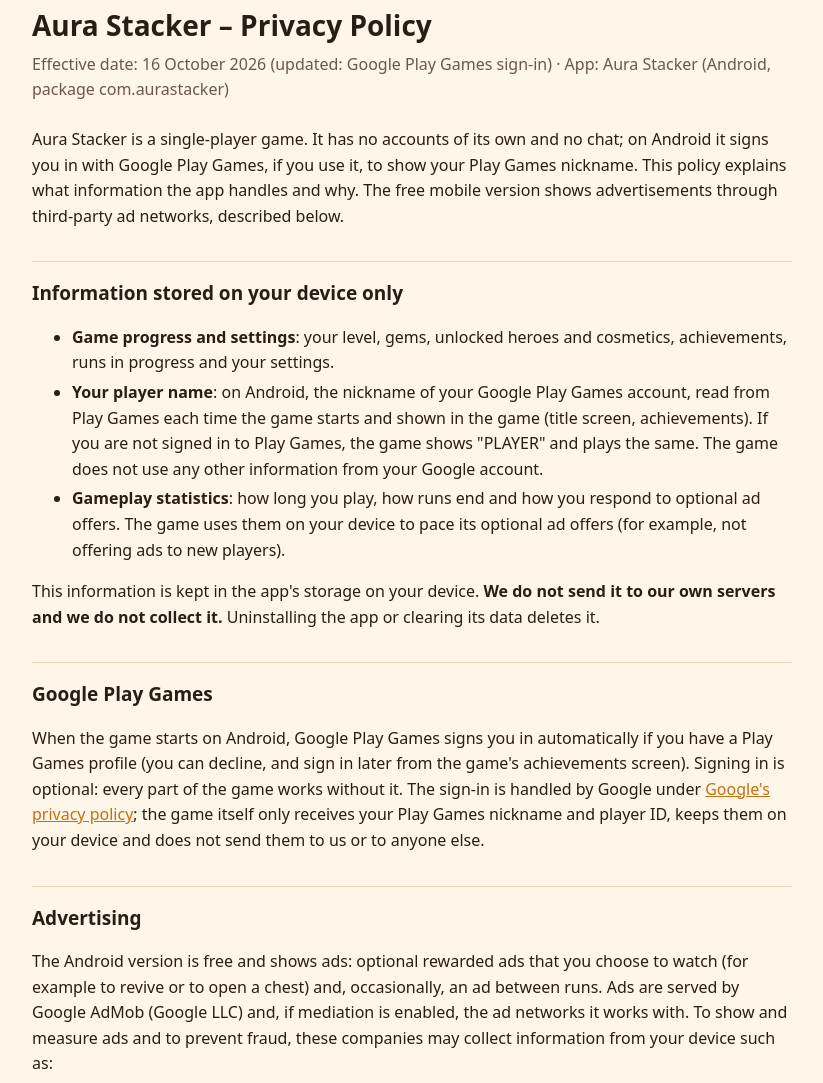
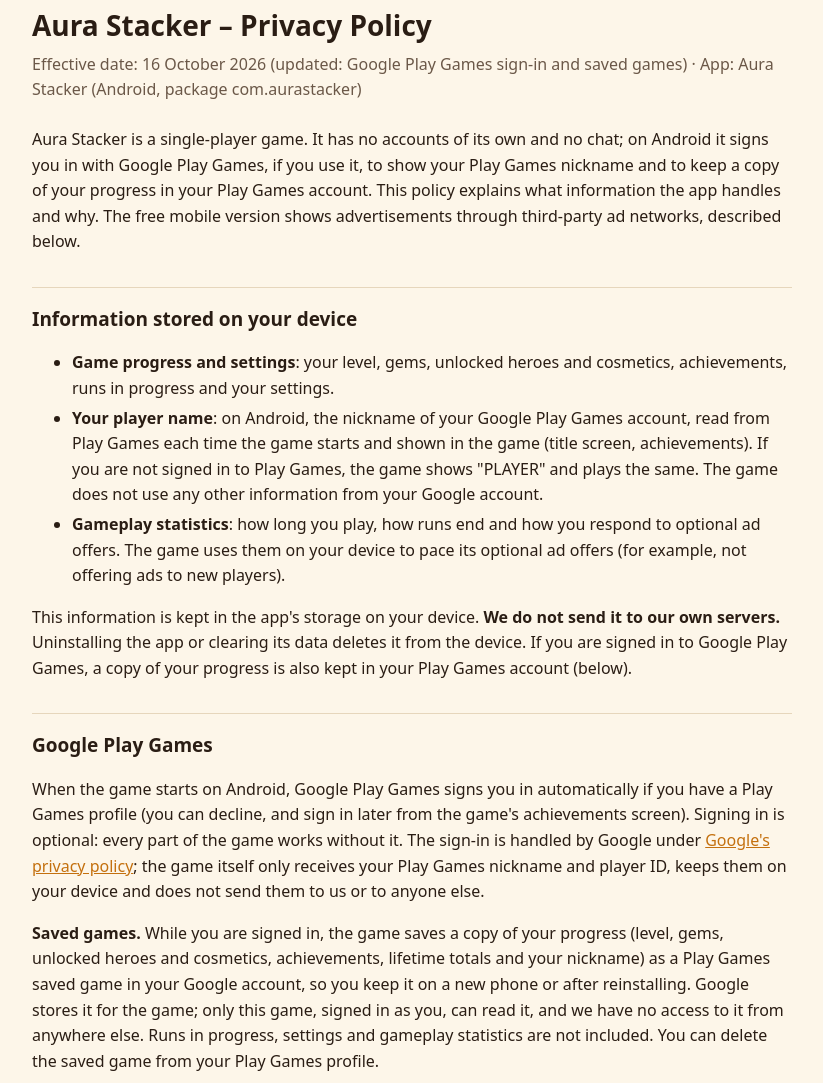
Before and after one commit to gustavolps1/aura-stacker-site, a plain HTML site: page privacy.html in a window 1280 px wide. Shown: the part 29-1112 px from the top of the page, without its empty margins (228-1051 px from the left). Drawn offline with Linux system fonts and the light colour scheme.

Commit message:
Privacy policy: Google Play Games saved games (cloud copy of the player's progress)

```diff
--- a/privacy.html
+++ b/privacy.html
@@ -63,16 +63,17 @@
   </head>
   <body>
     <h1>Aura Stacker – Privacy Policy</h1>
-    <p class="meta">Effective date: 16 October 2026 (updated: Google Play Games sign-in) · App: Aura Stacker (Android, package com.aurastacker)</p>
+    <p class="meta">Effective date: 16 October 2026 (updated: Google Play Games sign-in and saved games) · App: Aura Stacker (Android, package com.aurastacker)</p>
 
     <p>
       Aura Stacker is a single-player game. It has no accounts of its own and no chat; on Android it signs you in
-      with Google Play Games, if you use it, to show your Play Games nickname. This policy explains
+      with Google Play Games, if you use it, to show your Play Games nickname and to keep a copy of your progress in
+      your Play Games account. This policy explains
       what information the app handles and why. The free mobile version shows advertisements through third-party ad
       networks, described below.
     </p>
 
-    <h2>Information stored on your device only</h2>
+    <h2>Information stored on your device</h2>
     <ul>
       <li>
         <b>Game progress and settings</b>: your level, gems, unlocked heroes and cosmetics, achievements, runs in
@@ -90,8 +91,9 @@
       </li>
     </ul>
     <p>
-      This information is kept in the app's storage on your device. <b>We do not send it to our own servers and we do
-      not collect it.</b> Uninstalling the app or clearing its data deletes it.
+      This information is kept in the app's storage on your device. <b>We do not send it to our own servers.</b>
+      Uninstalling the app or clearing its data deletes it from the device. If you are signed in to Google Play Games,
+      a copy of your progress is also kept in your Play Games account (below).
     </p>
 
     <h2>Google Play Games</h2>
@@ -102,6 +104,13 @@
       <a href="https://policies.google.com/privacy" rel="noopener">Google's privacy policy</a>; the game itself only
       receives your Play Games nickname and player ID, keeps them on your device and does not send them to us or to
       anyone else.
+    </p>
+    <p>
+      <b>Saved games.</b> While you are signed in, the game saves a copy of your progress (level, gems, unlocked heroes
+      and cosmetics, achievements, lifetime totals and your nickname) as a Play Games saved game in your Google
+      account, so you keep it on a new phone or after reinstalling. Google stores it for the game; only this game,
+      signed in as you, can read it, and we have no access to it from anywhere else. Runs in progress, settings and
+      gameplay statistics are not included. You can delete the saved game from your Play Games profile.
     </p>
 
     <h2>Advertising</h2>
@@ -143,14 +152,16 @@
 
     <h2>Security and retention</h2>
     <p>
-      Your game data stays on your device until you delete it. Information collected by the ad networks is kept
+      Your game data stays on your device until you delete it, and the saved-game copy stays in your Play Games
+      account until you delete it there. Information collected by the ad networks is kept
       according to their own policies. Data the app's ad SDK sends is transmitted over encrypted connections.
     </p>
 
     <h2>Your rights</h2>
     <p>
       Since we do not collect your data ourselves, there is nothing on our side to access or delete; your game data can
-      be erased by clearing the app's storage or uninstalling it. For data held by the ad networks, use the options above
+      be erased by clearing the app's storage or uninstalling it, and its saved-game copy from your Play Games
+      profile. For data held by the ad networks, use the options above
       or contact them directly. You can also write to us with any question.
     </p>
 
```
